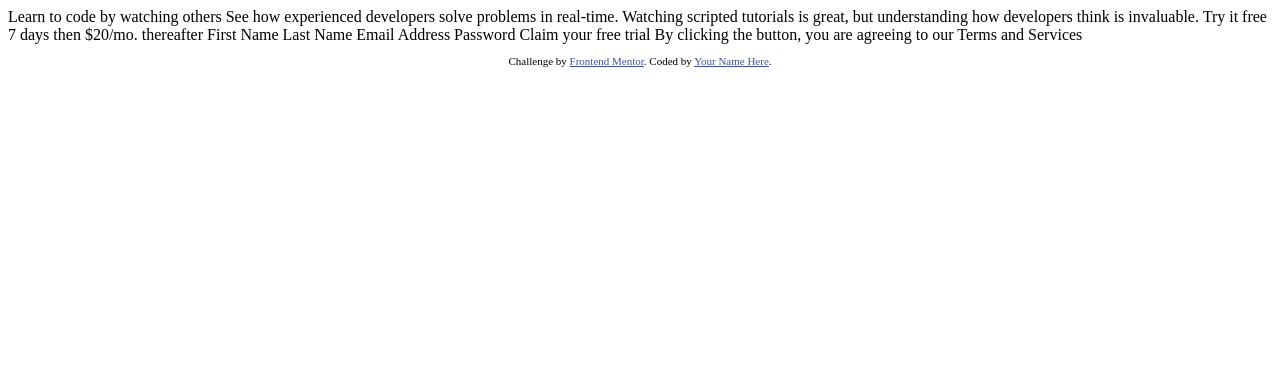
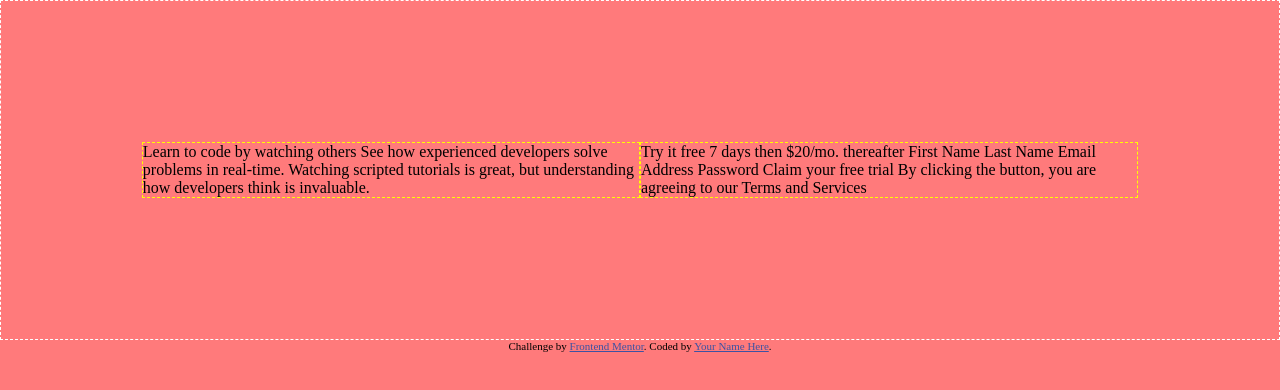
Before and after one commit to Jarek-Trzybinski/front-end-challenge-003-intro-component-with-signup-form-master, a website: page index.html in a window 1280 px wide. Drawn offline with Linux system fonts and the light colour scheme.

Commit message:
Create basic page structure

```diff
--- a/index.html
+++ b/index.html
@@ -3,7 +3,7 @@
 <head>
   <meta charset="UTF-8">
   <meta name="viewport" content="width=device-width, initial-scale=1.0"> <!-- displays site properly based on user's device -->
-
+  <link rel="stylesheet" href="css/styles.css">
   <link rel="icon" type="image/png" sizes="32x32" href="./images/favicon-32x32.png">
 
   <title>Frontend Mentor | Intro component with sign up form</title>
@@ -15,12 +15,14 @@
   </style>
 </head>
 <body>
-
+  <main>
+    <div class="text">
       Learn to code by watching others
 
       See how experienced developers solve problems in real-time. Watching scripted tutorials is great,
       but understanding how developers think is invaluable.
-
+    </div>
+    <div class="form">
       Try it free 7 days then $20/mo. thereafter
 
       First Name
@@ -31,6 +33,11 @@
       Claim your free trial
 
       By clicking the button, you are agreeing to our Terms and Services
+    </div>
+
+
+  </main>
+
 
   <footer>
     <p class="attribution">
--- /dev/null
+++ b/sass/styles.sass
@@ -0,0 +1,28 @@
+// Mobile first approach
+*
+    padding: 0
+    margin: 0
+    box-sizing: border-box
+body
+    background-color: #ff7a7b
+    color: whit
+
+main
+    border: white 1px dashed
+.text
+    border: yellow 1px dashed
+.form
+    border: yellow 1px dashed
+
+// Mobile screeen
+@media screen and (max-width: 600px)
+    main
+        display: block
+        padding: 11%
+
+// Desktop screen
+@media screen and (min-width: 600px)
+    main
+        display: grid
+        grid-template-columns: 1fr 1fr
+        padding: 11%
```
Also changed, not shown: css/styles.css (added). Lines whose indentation alone changed are shown as unchanged.
